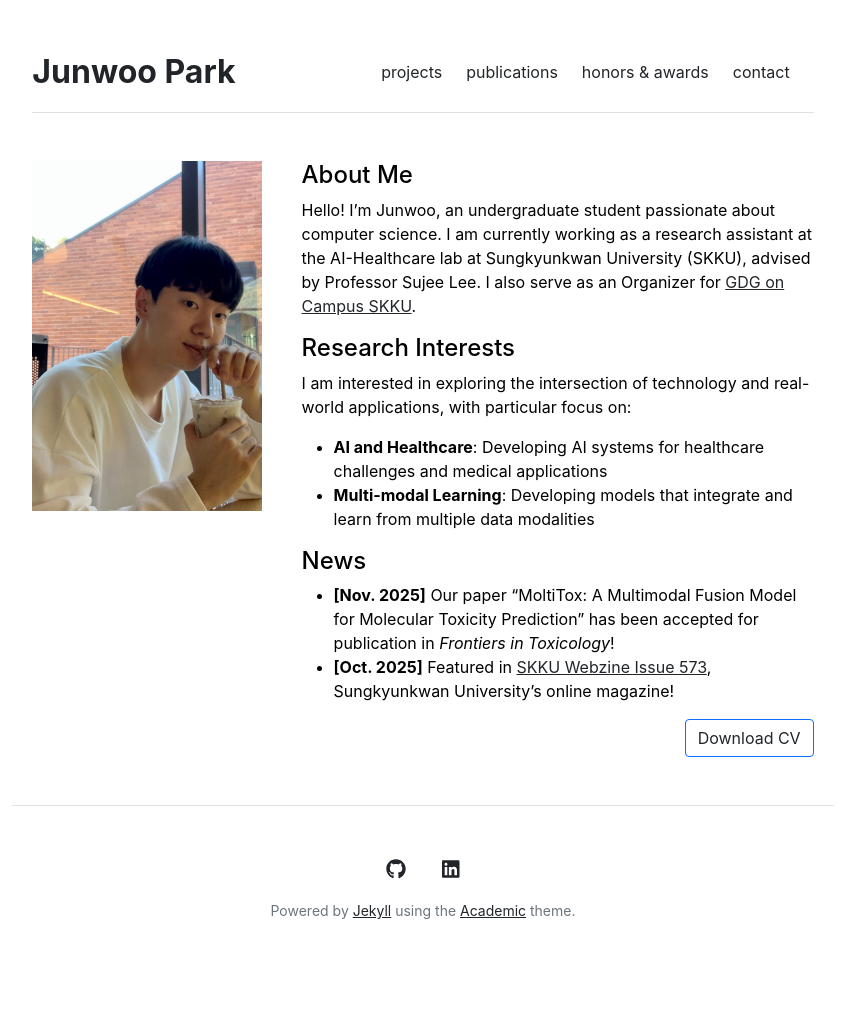
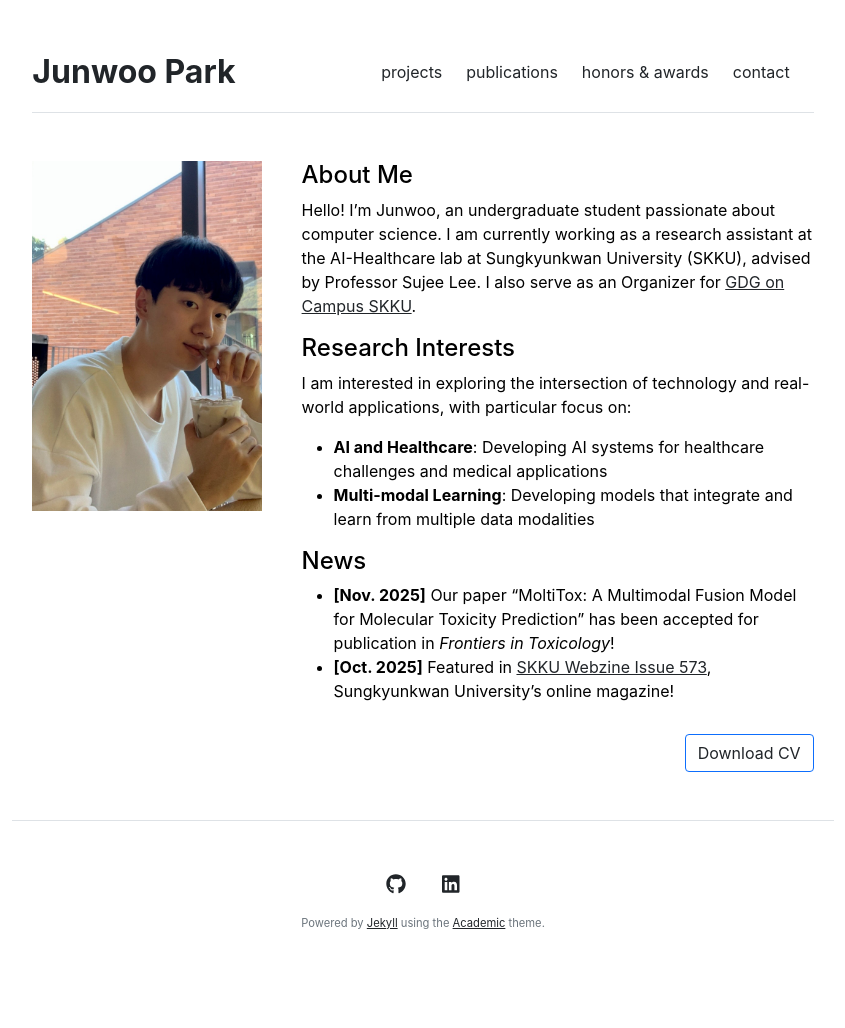
Before and after one commit to junwoop0/junwoop0.github.io, a Jekyll site: the page built from index.md, in a window 1280 px wide. Shown: the whole page, without its empty margins (217-1062 px from the left). Built offline with Jekyll 4.4.1, drawn with Linux system fonts in a browser that asks for light colours.

Commit message:
update profile

```diff
--- a/_includes/footer.html
+++ b/_includes/footer.html
@@ -5,6 +5,6 @@
         <a href="{{ item.link }}" class="mx-3 fs-5"><i class="fab fa-{{ item.icon }}"></i></a>
       {% endfor %}
     </div>
-    <p class="small">Powered by <a href="https://jekyllrb.com/" target="_blank">Jekyll</a> using the <a href="https://github.com/LeNPaul/academic" target="_blank">Academic</a> theme.</p>
+    <p style="font-size: 0.7rem;">Powered by <a href="https://jekyllrb.com/" target="_blank">Jekyll</a> using the <a href="https://github.com/LeNPaul/academic" target="_blank">Academic</a> theme.</p>
   </div>
 </footer>
--- a/_layouts/home.html
+++ b/_layouts/home.html
@@ -9,7 +9,7 @@ layout: default
     </div>
     <div class="d-flex flex-column" style="flex-grow: 1;">
       {{ content }}
-      <div class="mt-auto text-end">
+      <div class="mt-auto text-end" style="margin-top: auto; padding-top: 15px;">
         <a href="{{ site.github.url }}/assets/cv.pdf" class="btn btn-outline-primary" download>Download CV</a>
       </div>
     </div>
```
